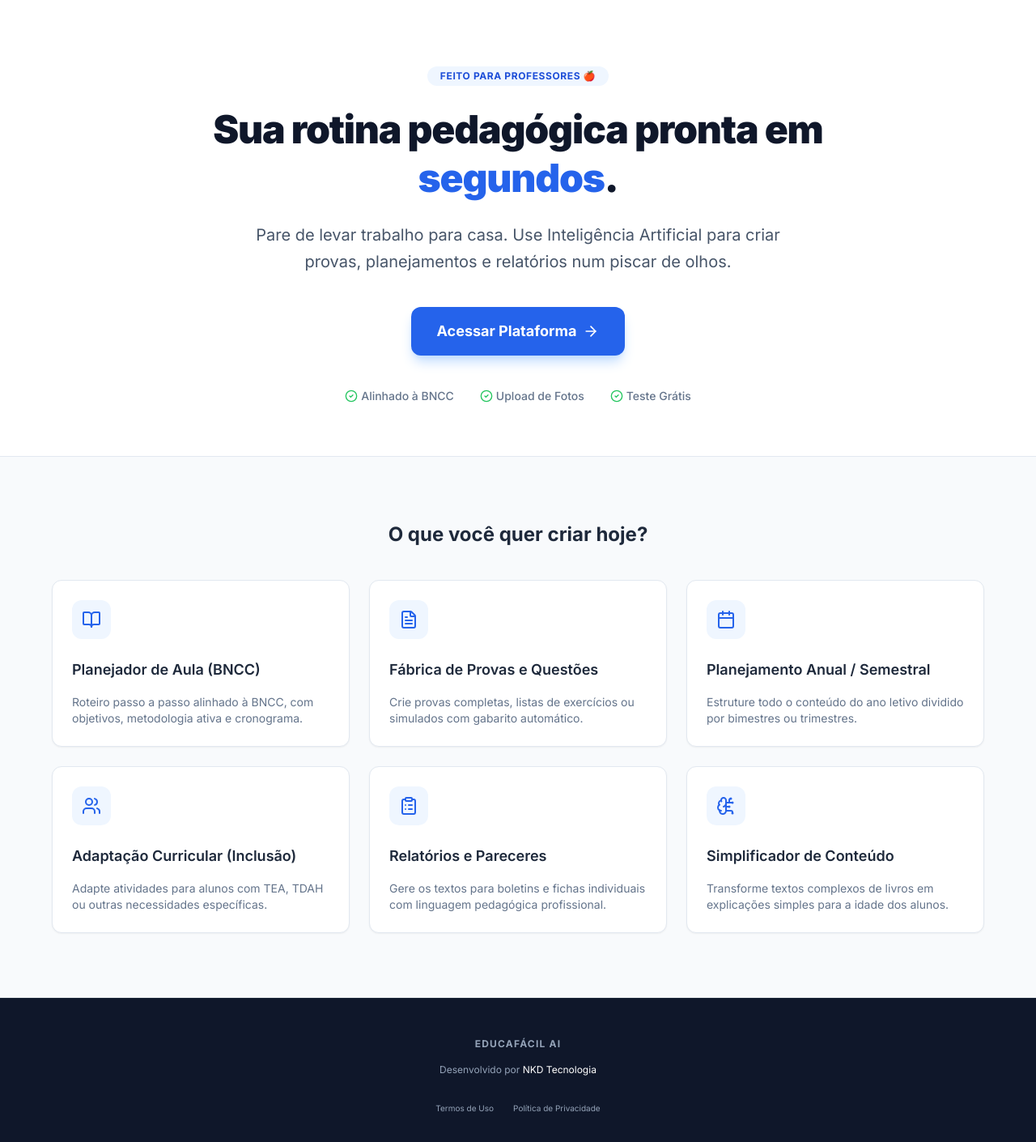
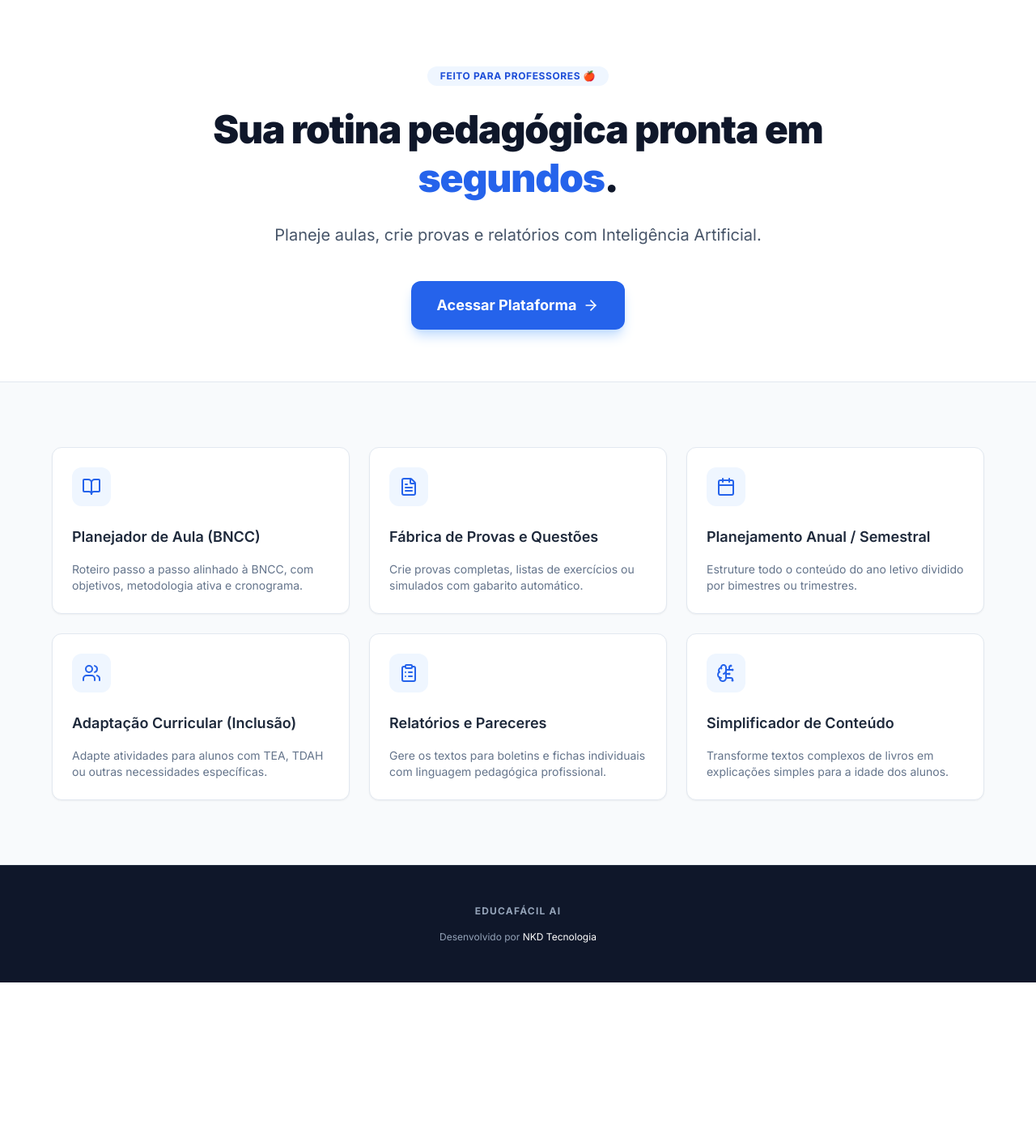
Before and after one commit to nkd-ofc0/EducaFacil, a Next.js app: page / in a window 1280 px wide. Shown: the top 1410 px of the page at 81% size. After the commit the page ends 1213 px from the top, so only its background shows below. Built offline with nearby package versions, Linux system fonts and the light colour scheme.

Commit message:
Update page.tsx

```diff
--- a/src/app/page.tsx
+++ b/src/app/page.tsx
@@ -1,11 +1,10 @@
+// @ts-nocheck
 import Link from 'next/link';
 import { Card, CardHeader, CardTitle, CardDescription } from '@/components/ui/card';
 import { tools } from '@/lib/tools';
 import { BookOpen, FileText, Calendar, Users, BrainCircuit, ClipboardList, ArrowRight, CheckCircle2, Star } from 'lucide-react';
 
-// MAPA SEGURO DE ÍCONES
-// Isso conecta o texto "book" ao ícone BookOpen
-const iconMap: Record<string, any> = {
+const iconMap: any = {
   'book': BookOpen,
   'file': FileText,
   'calendar': Calendar,
@@ -18,8 +17,6 @@ const iconMap: Record<string, any> = {
 export default function Home() {
   return (
     <div className="min-h-screen bg-slate-50">
-
-      {/* HERO SECTION */}
       <div className="bg-white border-b border-slate-200 pb-16 pt-20 px-4">
         <div className="max-w-4xl mx-auto text-center">
           <div className="inline-block bg-blue-50 text-blue-700 px-4 py-1 rounded-full text-xs font-bold uppercase tracking-wider mb-6">
@@ -29,9 +26,8 @@ export default function Home() {
             Sua rotina pedagógica pronta em <span className="text-blue-600">segundos</span>.
           </h1>
           <p className="text-xl text-slate-600 mb-10 max-w-2xl mx-auto leading-relaxed">
-            Pare de levar trabalho para casa. Use Inteligência Artificial para criar provas, planejamentos e relatórios num piscar de olhos.
+            Planeje aulas, crie provas e relatórios com Inteligência Artificial.
           </p>
-
           <div className="flex justify-center gap-4">
             <Link href="#ferramentas">
                 <button className="bg-blue-600 hover:bg-blue-700 text-white text-lg font-bold px-8 py-4 rounded-xl shadow-lg shadow-blue-200 transition-all hover:scale-105 flex items-center gap-2">
@@ -39,25 +35,14 @@ export default function Home() {
                 </button>
             </Link>
           </div>
-
-          <div className="mt-10 flex justify-center gap-8 text-sm text-slate-500 font-medium flex-wrap">
-            <span className="flex items-center gap-1"><CheckCircle2 className="w-4 h-4 text-green-500"/> Alinhado à BNCC</span>
-            <span className="flex items-center gap-1"><CheckCircle2 className="w-4 h-4 text-green-500"/> Upload de Fotos</span>
-            <span className="flex items-center gap-1"><CheckCircle2 className="w-4 h-4 text-green-500"/> Teste Grátis</span>
-          </div>
         </div>
       </div>
 
-      {/* FERRAMENTAS */}
       <div id="ferramentas" className="py-20 px-4">
         <div className="max-w-6xl mx-auto">
-            <h2 className="text-2xl font-bold text-slate-800 mb-10 text-center">O que você quer criar hoje?</h2>
-
             <div className="grid grid-cols-1 md:grid-cols-2 lg:grid-cols-3 gap-6">
             {tools.map((tool) => {
-                // Busca o ícone no mapa ou usa a estrela se não achar
                 const Icon = iconMap[tool.iconName] || iconMap['default'];
-
                 return (
                 <Link key={tool.slug} href={`/ferramenta/${tool.slug}`} className="group">
                     <Card className="h-full border-slate-200 hover:border-blue-400 hover:shadow-xl transition-all duration-300 cursor-pointer relative overflow-hidden bg-white">
@@ -80,14 +65,9 @@ export default function Home() {
         </div>
       </div>
 
-      {/* RODAPÉ */}
       <div className="bg-slate-900 text-slate-400 py-12 text-center border-t border-slate-800">
          <p className="text-xs font-bold mb-4 uppercase tracking-widest">EducaFácil AI</p>
-         <p className="text-xs mb-8">Desenvolvido por <span className="text-white">NKD Tecnologia</span></p>
-         <div className="flex justify-center gap-6 text-[10px]">
-             <span className="hover:text-white cursor-pointer">Termos de Uso</span>
-             <span className="hover:text-white cursor-pointer">Política de Privacidade</span>
-         </div>
+         <p className="text-xs">Desenvolvido por <span className="text-white">NKD Tecnologia</span></p>
       </div>
     </div>
   );
```
